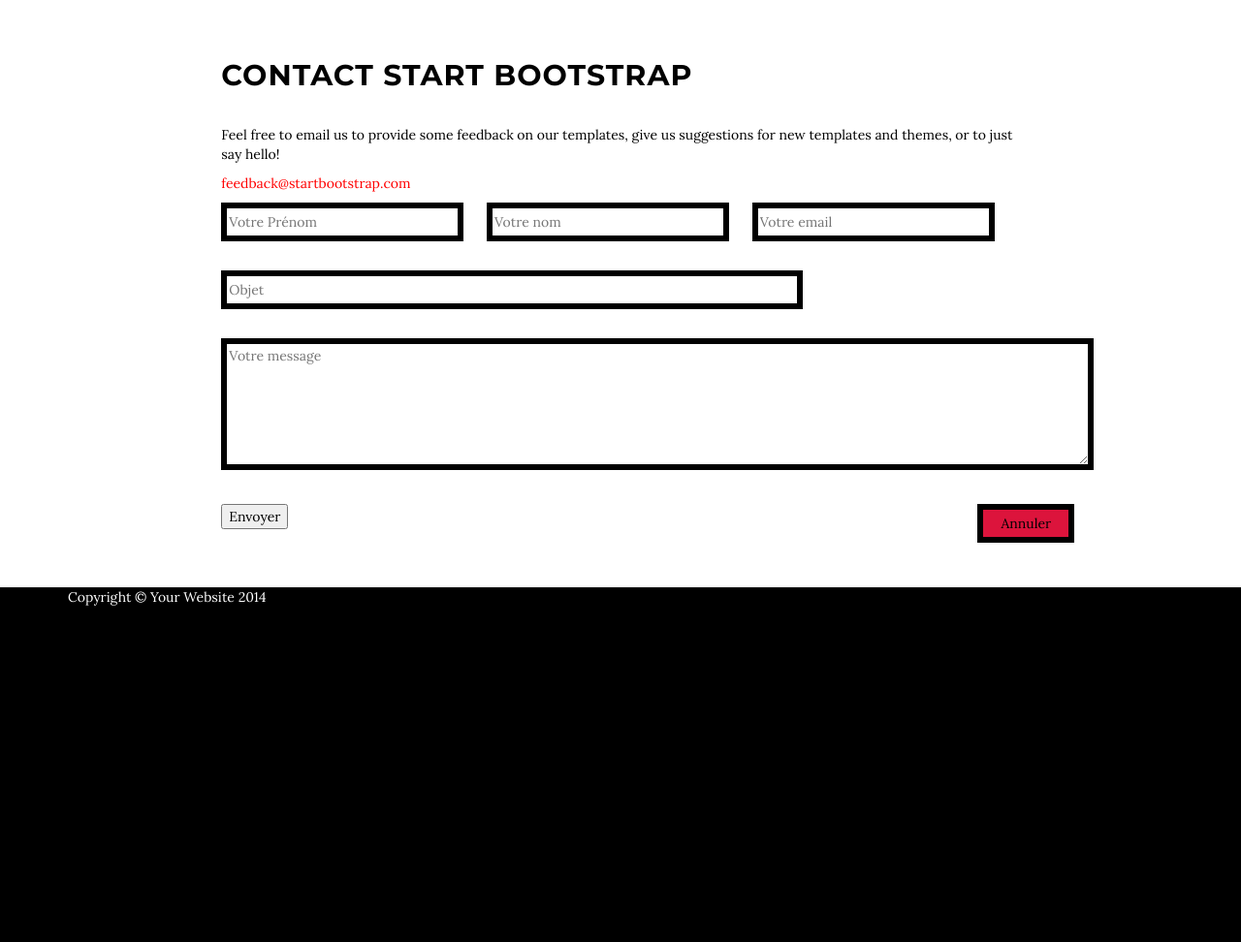
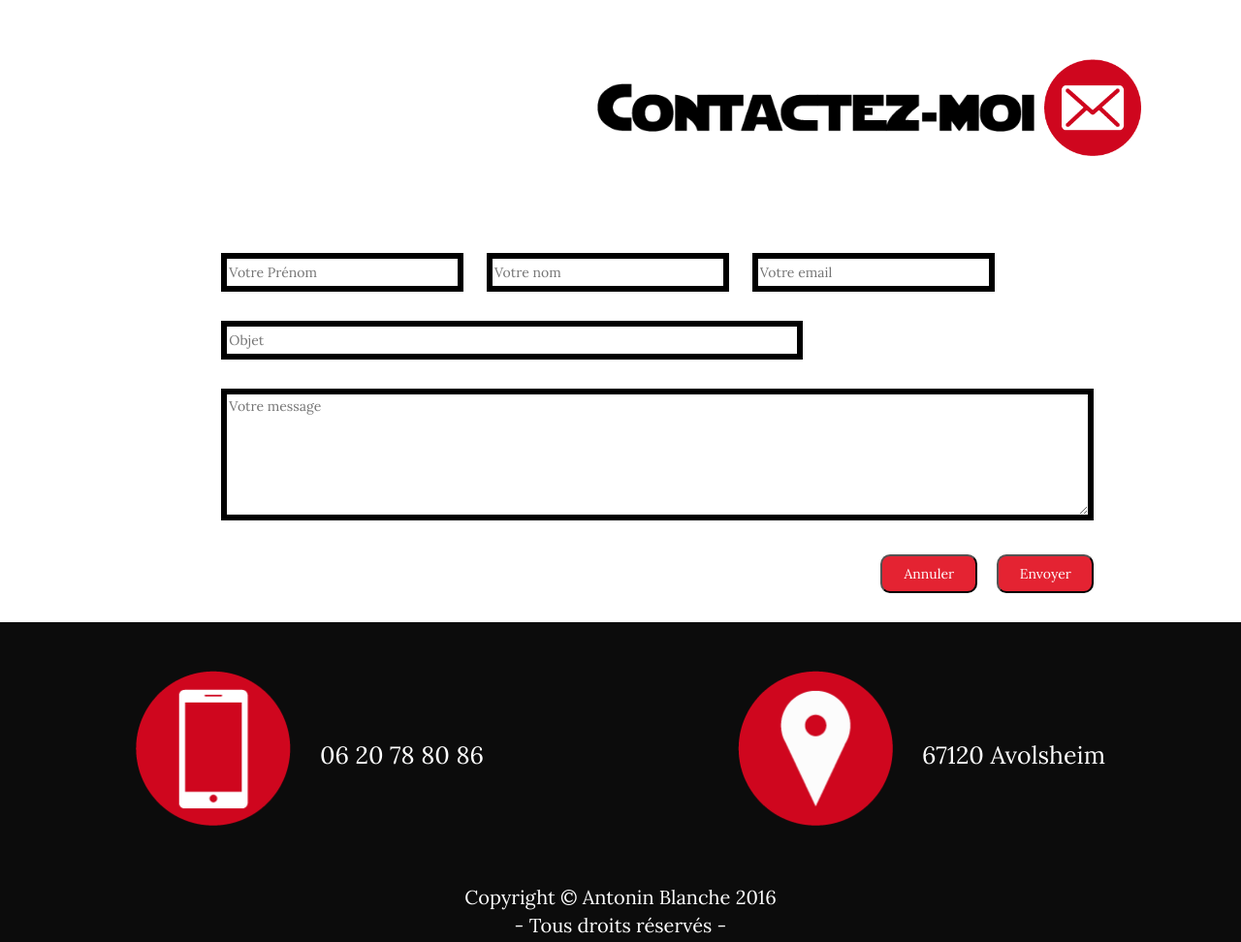
Before and after one commit to Skarticho/PTWEB2, a plain HTML site: page index.html in a window 1280 px wide. Shown: the part 3999-4971 px from the top of the page at 97% size. Before the commit the page ends 4765 px from the top, so only its background shows below. Drawn offline with nearby package versions, Linux system fonts and the light colour scheme; some packages are replaced by stand-ins of ours.

Commit message:
Contact + Footer
Création du footer, mise en page du contact

```diff
--- a/css/grayscale.css
+++ b/css/grayscale.css
@@ -154,7 +154,7 @@ a:focus {
 /******About*******/
 
 #about{
-    width: 100vw;
+    width: 100%;
     height: 700px;
     background-color: white;
     color: black;
@@ -191,7 +191,7 @@ a:focus {
 /************CV******/
 
 #cv{
-    width: 100vw;
+    width: 100%;
     height: 250px;
     color: white;
     background-color: #0C0C0C;
@@ -206,7 +206,7 @@ a:focus {
 /******Competence******/
 
 #competence{
-    width: 100vw;
+    width: 100%;
     height: 950px;
     color: black;
     background-color: white;
@@ -276,7 +276,7 @@ a:focus {
 /*******Portfolio********/
 
 #portfolio{
-    width: 100vw;
+    width: 100%;
     background-color: #0C0C0C;
     color: #fff;
     padding-top: 100px;
@@ -305,11 +305,33 @@ a:focus {
 /*******Contact********/
 
 #contact{
-    width: 100vw;
+    width: 100%;
     color: black;
     padding-top: 100px;
     background-color: white;
     padding-bottom: 30px;
+}
+
+.contact_titre{
+    float: right;
+    margin-right: -125px;
+    height: 100px;
+    margin-bottom: 100px;
+}
+
+.contact_titre_img{
+    display: inline-block;
+    float: left;
+    height: 50px;
+    margin-bottom: 100px;
+    margin-left: 10px;
+    margin-top: 25px;
+}
+
+.contact_titre_logo{
+    display: inline-block;
+    height: 100px;
+    margin-left: 10px;
 }
 
 form{
@@ -322,6 +344,8 @@ form{
     margin: 0 auto;
     width: 1000px;
     margin-bottom: 30px;
+    margin-top: 150px;
+    clear: both;
 }
 
 .name, .surname, .email{
@@ -346,15 +370,14 @@ form{
     margin-bottom: 30px;
     border: 6px solid black;
 }
-=======
->>>>>>> parent of 0ddcdd6... Mise en page, fin de soirée (21 juin)
 
 .envoyer{
     float: right;
     height: 40px;
     width: 100px;
-    background-color: crimson;
-    border: 6px solid black;
+    background-color: #E42332;
+    color:#fff;
+    border-radius: 10px;
 }
 
 .annuler{
@@ -362,19 +385,66 @@ form{
     margin-right: 20px;
     height: 40px;
     width: 100px;
-    background-color: crimson;
-    border: 6px solid black;
+    background-color: #E42332;
+    color:#fff;
+    border-radius: 10px;
 }
 
 /*******Footer********/
 
 footer {
-    width: 100vw;
-    height: 20vh;
+    width: 100%;
+    height: 330px;
+    padding-top: 50px;
+    background-color: #0C0C0C;
 }
 
 footer p {
     margin: 0;
+}
+
+.footer_info{
+    width: 1000px;
+    margin: 0 auto;
+    height: 160px;
+    margin-bottom: 60px;
+}
+
+.footer_img{
+    width: 160px;
+}
+
+.phone_logo{
+    display: inline-block;
+    float: left;
+}
+
+.phone{
+    display: inline-block;
+    float: left;
+    margin-top: 70px;
+    margin-left: 30px;
+    font-size: 25px;
+}
+
+.adress_logo{
+    display: inline-block;
+    float: right;
+    margin-right: 30px;
+}
+
+.adress{
+    display: inline-block;
+    float: right;
+    margin-top: 70px;
+    font-size: 25px;
+}
+
+.footer_copyright{
+    width: 400px;
+    text-align: center;
+    margin: 0 auto;
+    font-size: 20px;
 }
 
 /*******PC******/
--- a/index.html
+++ b/index.html
@@ -279,10 +279,10 @@
     <section id="contact" class="container content-section">
         <div class="row">
             <div class="col-lg-8 col-lg-offset-2">
-                <h2>Contact Start Bootstrap</h2>
-                <p>Feel free to email us to provide some feedback on our templates, give us suggestions for new templates and themes, or to just say hello!</p>
-                <p><a href="mailto:feedback@startbootstrap.com">feedback@startbootstrap.com</a>
-                </p>
+                <div class="contact_titre">
+                    <img class="contact_titre_img" src="img/contact_titre.png" alt="Contact"/>
+                    <img class="contact_titre_logo" src="img/contact_logo.png" alt="Contact Logo"/>
+                </div>
                 <form method=POST action=formmail.php >
                     <input type=hidden name=subject value=formmail>
                     <div class="identity">
@@ -305,7 +305,15 @@
     <!-- Footer -->
     <footer>
         <div class="container">
-            <p>Copyright &copy; Your Website 2014</p>
+            <div class="footer_info" >
+                <img class="footer_img phone_logo" src="img/phone_logo.png" alt="Mobilephone logo"/>
+                <p class="phone">06 20 78 80 86</p>
+                <p class="adress">67120 Avolsheim</p>
+                <img class="footer_img adress_logo" src="img/adress_logo.png" alt="Map point logo"/>
+            </div>
+            <div class="footer_copyright" >
+                <p>Copyright &copy; Antonin Blanche 2016 </br>- Tous droits réservés -</p>
+            </div>
         </div>
     </footer>
 
```
Also changed, not shown: img/adress_logo.png (added), img/contact_logo.png (added), img/contact_titre.png (added), img/phone_logo.png (added).
